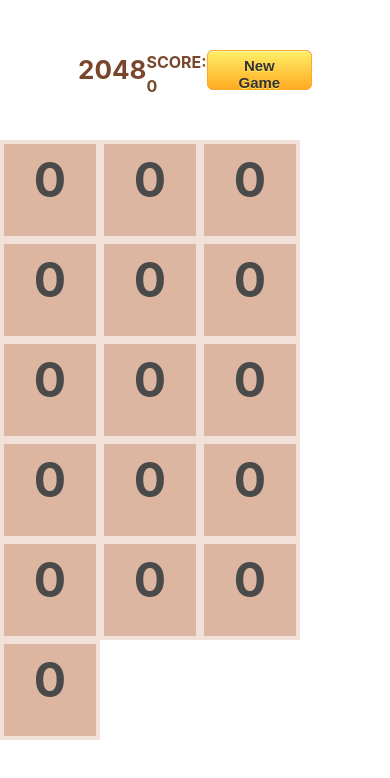
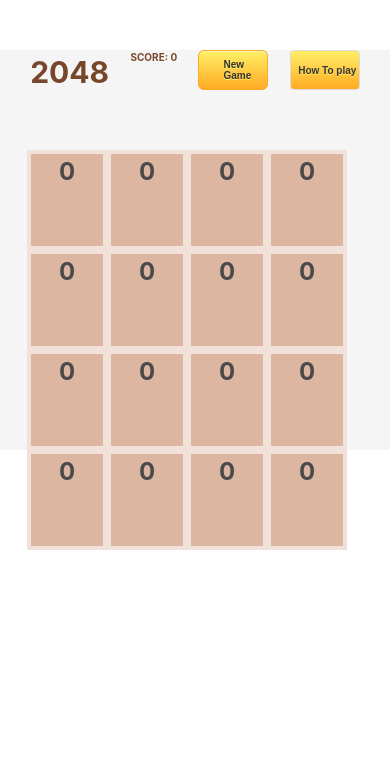
Before and after one commit to yusuf963/2048-numberGame, a plain HTML site: page index.html in a window 390 px wide. Drawn offline with nearby package versions, Linux system fonts and the light colour scheme.

Commit message:
working on responsiveness

```diff
--- a/index.html
+++ b/index.html
@@ -11,18 +11,35 @@
 </head>
 
 <body>
-
-
   <div class="banner">
     <h1>2048</h1>
     <p>SCORE: <span id="score">0</span></p>
     <button id="new-game">New Game</button>
+    <audio id="audio" src="./green.mp3"></audio>
+
+    <!-- hover me start here -->
+    <div class="dropdown is-hoverable">
+      <div class="dropdown-trigger">
+        <button class="button" aria-haspopup="true" aria-controls="dropdown-menu4">
+          <span class='how-to-play'>How To play</span>
+          <span class="icon is-small">
+            <i class="fas fa-angle-down" aria-hidden="true"></i>
+          </span>
+        </button>
+      </div>
+      <div class="dropdown-menu" id="dropdown-menu4" role="menu">
+        <div class="dropdown-content">
+          <div class="dropdown-item">
+            <p>Use your arrow keys to move the tiles. Tiles with the same number merge into one when they touch. Add them up to reach 2048!</p>
+          </div>
+        </div>
+      </div>
+    </div>
+    <!-- hover me ends here -->
+
   </div>
   <!-- grid container start -->
   <div class="grid-container" id="grid-container"></div>
   <!-- <progress class="progress is-warning" value="75" max="100">75%</progress> -->
-  <!-- grid container ends -->
-
-
-  <script src="testworkshop.js"></script>
+  <script src="testworkshop.js" controls></script>
 </body>
--- a/style.css
+++ b/style.css
@@ -1,7 +1,10 @@
 *{
   padding: 0%;
   margin: 0%;
-  /* box-sizing: border-box; */
+  box-sizing: border-box;
+}
+body{
+  background-color:whitesmoke
 }
 /* banner */
 .banner{
@@ -79,6 +82,59 @@ button:active {
 .red{
   background-color: #6f5833;
 }
+/* grid container ends */
+/* media queries */
 
-
-/* grid container ends */
+@media only screen and (max-width: 600px) {
+  .banner{
+    max-width: 90vw;
+    margin:50px auto;
+    display: flex;
+    justify-content: space-around;
+  }
+  h1{
+    color:#78472b;
+    font-weight: bold;
+    font-size: 30px;
+  }
+  p{
+    color:#78472b;
+    font-weight: bold;
+    font-size:10px
+  }
+  h1, button, p{
+    height: 40px;
+  }
+  #grid-container{
+    display: flex;
+    flex-wrap: wrap;
+    /* max-width: 400px; */
+    height: 300px;
+    margin:60px 27px;
+    /* padding: 0 auto; */
+  }
+  .tile-styled{
+    width: 80px;
+    height: 100px;
+    /* margin: auto; */
+    border: 4px solid #f1e1d8;
+    text-align: center;
+    font-weight: bold;
+    font-size: 1.5rem;
+   background-color: #dcb6a0 ;
+  }
+  button {
+    font-size:10px;
+    font-weight:bold;
+    padding:6px 24px;
+    text-decoration:none;
+    text-shadow:0px 1px 0px #ffee66;
+    outline-style: none;
+    width:70px;
+    text-align: center;
+  }
+  .how-to-play{
+    font-size:10px;
+    font-weight:bold;
+  }
+}
--- a/testworkshop.js
+++ b/testworkshop.js
@@ -1,6 +1,9 @@
 const grid = document.getElementById('grid-container')
 const button = document.getElementById('new-game')
 const score = document.getElementById('score')
+const audio = document.getElementById('audio')
+
+console.log(audio)
 let points = 0
 const width = 4
 const gridTiles = []
@@ -139,20 +142,7 @@ button.addEventListener('click', () => {
       }
     }
   }
-  //changing tile color
-  function changeTileColor() {
-    for (let i = 0; i < gridTiles.length; i++) {
-      if (Number(gridTiles[i].innerHTML) >= 8) {
-        gridTiles[i].classList.add('white')
-      } else if (Number(gridTiles[i].innerHTML) >= 24) {
-        gridTiles[i].classList.remove('white')
-        gridTiles[i].classList.add('red')
-      } else if (Number(gridTiles[i].innerHTML) >= 48) {
-        gridTiles[i].classList.remove('red')
-        gridTiles[i].classList.add('yellow')
-      }
-    }
-  }
+
   function win() {
     for (let i = 0; i < gridTiles.length; i++) {
       if (gridTiles[i].innerHTML === '8') {
@@ -194,6 +184,7 @@ button.addEventListener('click', () => {
     // building4ArraysToRight()
     adding2ToTheOpeningBoard()
     changeTileColor()
+    audio.play()
   }
   function slidingLeft() {
     building4ArraysToLeft()
@@ -201,6 +192,7 @@ button.addEventListener('click', () => {
     // building4ArraysToLeft()
     adding2ToTheOpeningBoard()
     changeTileColor()
+    audio.play()
   }
   function slidngUp() {
     building4ArraysToUp()
@@ -208,6 +200,7 @@ button.addEventListener('click', () => {
     // building4ArraysToUp()
     adding2ToTheOpeningBoard()
     changeTileColor()
+    audio.play()
   }
   function slidingDown() {
     building4ArraysToDown()
@@ -215,5 +208,21 @@ button.addEventListener('click', () => {
     // building4ArraysToDown()
     adding2ToTheOpeningBoard()
     changeTileColor()
+    audio.play()
+  }
+
+  //changing tile color
+  function changeTileColor() {
+    for (let i = 0; i < gridTiles.length; i++) {
+      if (Number(gridTiles[i].innerHTML) >= 8) {
+        gridTiles[i].classList.add('yellow')
+      } else if (Number(gridTiles[i].innerHTML) >= 24) {
+        gridTiles[i].classList.remove('white')
+        gridTiles[i].classList.add('red')
+      } else if (Number(gridTiles[i].innerHTML) >= 48) {
+        gridTiles[i].classList.remove('red')
+        gridTiles[i].classList.add('yellow')
+      }
+    }
   }
 })
```
Also changed, not shown: 1 other file.
